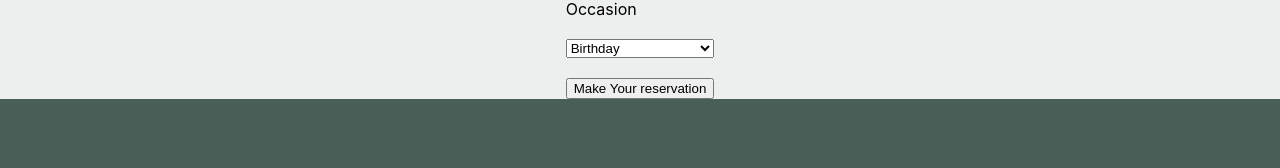
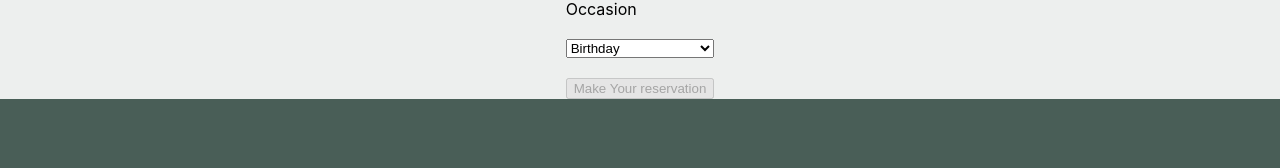
Before and after one commit to istvanszasz99/Meta_Front-End_Developer_Professional_Certificate_Front-End_Developer_Capstone_Portfolio_Project, a React (Create React App) app: page /booking in a window 1280 px wide. Shown: the part 342-510 px from the top of the page. Built offline with nearby package versions, Linux system fonts and the light colour scheme.

Commit message:
Exercise: Adding form validation

```diff
--- a/src/components/BookingForm.jsx
+++ b/src/components/BookingForm.jsx
@@ -1,5 +1,4 @@
 import React, { useState, useReducer, useEffect } from "react";
-
 import { useNavigate } from "react-router-dom";
 import { submitAPI, fetchAPI } from "../API";
 
@@ -10,7 +9,6 @@ const initializeTimes = () => {
 
 const updateTimes = (state, action) => {
   const { type, date } = action;
-
   switch (type) {
     case "UPDATE_TIMES":
       return fetchAPI(new Date(date));
@@ -48,6 +46,17 @@ const BookingForm = () => {
   const handleGuestsChange = (e) => setGuests(e.target.value);
   const handleOccasionChange = (e) => setOccasion(e.target.value);
 
+  const isFormValid = () => {
+    return (
+      date &&
+      time &&
+      guests >= 1 &&
+      guests <= 10 &&
+      occasion &&
+      availableTimes.length > 0
+    );
+  };
+
   const submitForm = (formData) => {
     if (submitAPI(formData)) {
       navigate("/confirmed");
@@ -72,10 +81,16 @@ const BookingForm = () => {
         id="res-date"
         value={date}
         onChange={handleDateChange}
+        required
       />
 
       <label htmlFor="res-time">Choose time</label>
-      <select id="res-time" value={time} onChange={handleTimeChange}>
+      <select
+        id="res-time"
+        value={time}
+        onChange={handleTimeChange}
+        required
+      >
         {availableTimes.map((availableTime) => (
           <option key={availableTime} value={availableTime}>
             {availableTime}
@@ -92,15 +107,20 @@ const BookingForm = () => {
         id="guests"
         value={guests}
         onChange={handleGuestsChange}
+        required
       />
 
       <label htmlFor="occasion">Occasion</label>
-      <select id="occasion" value={occasion} onChange={handleOccasionChange}>
+      <select id="occasion" value={occasion} onChange={handleOccasionChange} required>
         <option value="Birthday">Birthday</option>
         <option value="Anniversary">Anniversary</option>
       </select>
 
-      <input type="submit" value="Make Your reservation" />
+      <input
+        type="submit"
+        value="Make Your reservation"
+        disabled={!isFormValid()}
+      />
     </form>
   );
 };
```
